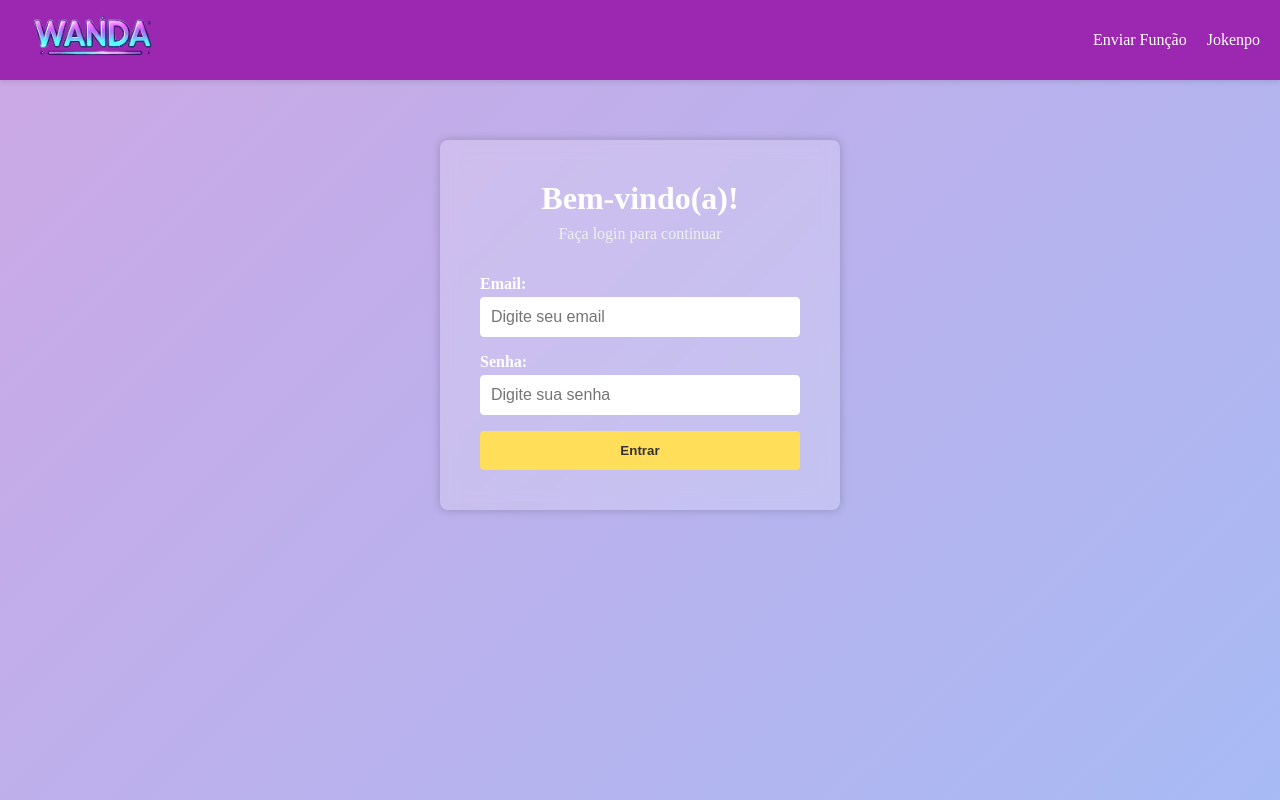
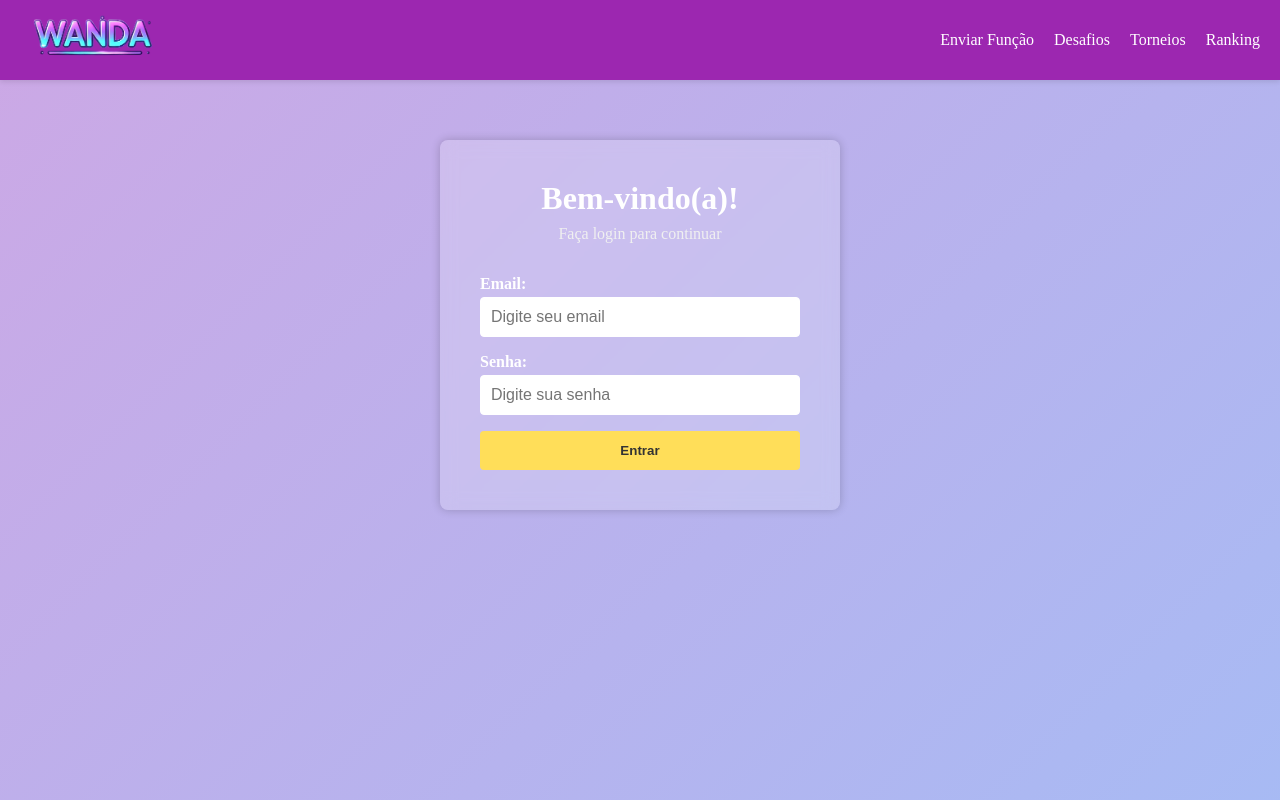
Before and after one commit to LucasIbiapino7/wanda-react, a React (Vite) app: page /login in a window 1280 px wide. Built offline with nearby package versions, Linux system fonts and the light colour scheme.

Commit message:
atualizacao no ranking para usar o BadgeViewer nas badges

```diff
--- a/src/App.jsx
+++ b/src/App.jsx
@@ -5,7 +5,7 @@ import Home from "./pages/Home";
 import FunctionJokenpo1 from "./pages/FunctionJokenpo1.jsx";
 import FunctionJokenpo2 from "./pages/FunctionJokenpo2.jsx";
 import PrivateRoute from "./routes/PrivateRoute.jsx";
-import AdminRoute from "./routes/AdminRoute.jsx";
+// import AdminRoute from "./routes/AdminRoute.jsx";
 import Login from "./pages/Login";
 import ProfilePage from "./pages/ProfilePage.jsx";
 import Challenge from "./pages/Challenge.jsx";
--- a/src/components/Challenges/StudentCard.jsx
+++ b/src/components/Challenges/StudentCard.jsx
@@ -21,7 +21,6 @@ const StudentCard = ({ student, onChallenge, onViewFunctions, onBadgeClick }) =>
       </div>
 
       <div className="buttons-container">
-        {/* **Mudança aqui**: chamamos onViewFunctions, não passamos student.code */}
         {student.code && (
           <div className="function-icon" data-tooltip="Ver funções" onClick={onViewFunctions}>
             <img src={CodeImg} alt="Código" />
--- a/src/components/Header/Header.jsx
+++ b/src/components/Header/Header.jsx
@@ -44,8 +44,14 @@ function Header() {
         <Link className="nav-link" to="/jokenpo1">
           Enviar Função
         </Link>
-        <Link className="nav-link" to="/sobre">
-          Jokenpo
+        <Link className="nav-link" to="/challenges">
+          Desafios
+        </Link>
+        <Link className="nav-link" to="/tournament">
+          Torneios
+        </Link>
+        <Link className="nav-link" to="/ranking">
+          Ranking
         </Link>
 
         {isAuthenticated && (
--- a/src/components/Ranking/Ranking.css
+++ b/src/components/Ranking/Ranking.css
@@ -103,6 +103,7 @@
 .rk-badge {
   width: 26px;
   height: 26px;
+  cursor: pointer;
   transition: transform 0.17s ease;
 }
 .rk-badge:hover {
--- a/src/pages/Challenge.jsx
+++ b/src/pages/Challenge.jsx
@@ -102,7 +102,6 @@ const Challenge = () => {
             key={student.id}
             student={student}
             onChallenge={handleChallenge}
-            // **Mudança aqui**: passamos o student inteiro
             onViewFunctions={() => handleOpenModal(student)}
             onBadgeClick={(badge) => setSelectedBadge(badge)}
           />
--- a/src/pages/Ranking.jsx
+++ b/src/pages/Ranking.jsx
@@ -1,8 +1,9 @@
 import { useState, useEffect, useContext, useCallback } from "react";
 import axios from "axios";
 import AuthContext from "../context/AuthContext";
-import Pagination from "../components/Challenges/Pagination"
+import Pagination from "../components/Challenges/Pagination";
 import "../components/Ranking/Ranking.css";
+import BadgePreviewModal from "../components/Challenges/BadgePreviewModal";
 
 export default function Ranking() {
   const { token } = useContext(AuthContext);
@@ -12,6 +13,9 @@ export default function Ranking() {
   const [totalPages, setTotal] = useState(1);
   const [loading, setLoading] = useState(false);
   const [error, setError] = useState(null);
+
+  const [previewBadge, setPreviewBadge] = useState(null);
+  const closePreview = () => setPreviewBadge(null);
 
   const fetchRanking = useCallback(
     async (pageNum = 0) => {
@@ -69,8 +73,7 @@ export default function Ranking() {
                 <div
                   className="rk-avatar"
                   style={{
-                    backgroundImage: `url(/assets/personagens/${
-                      p.characterUrl})`,
+                    backgroundImage: `url(/assets/personagens/${p.characterUrl})`,
                   }}
                 />
                 <span className="rk-name">{p.name}</span>
@@ -87,6 +90,7 @@ export default function Ranking() {
                     alt={b.name}
                     title={b.name}
                     className="rk-badge"
+                    onClick={() => setPreviewBadge(b)}
                   />
                 ))}
                 {p.badges.length === 0 && "-"}
@@ -101,6 +105,7 @@ export default function Ranking() {
         totalPages={totalPages}
         onPageChange={(p) => fetchRanking(p)}
       />
+      <BadgePreviewModal badge={previewBadge} onClose={closePreview} />
     </div>
   );
 }
```
